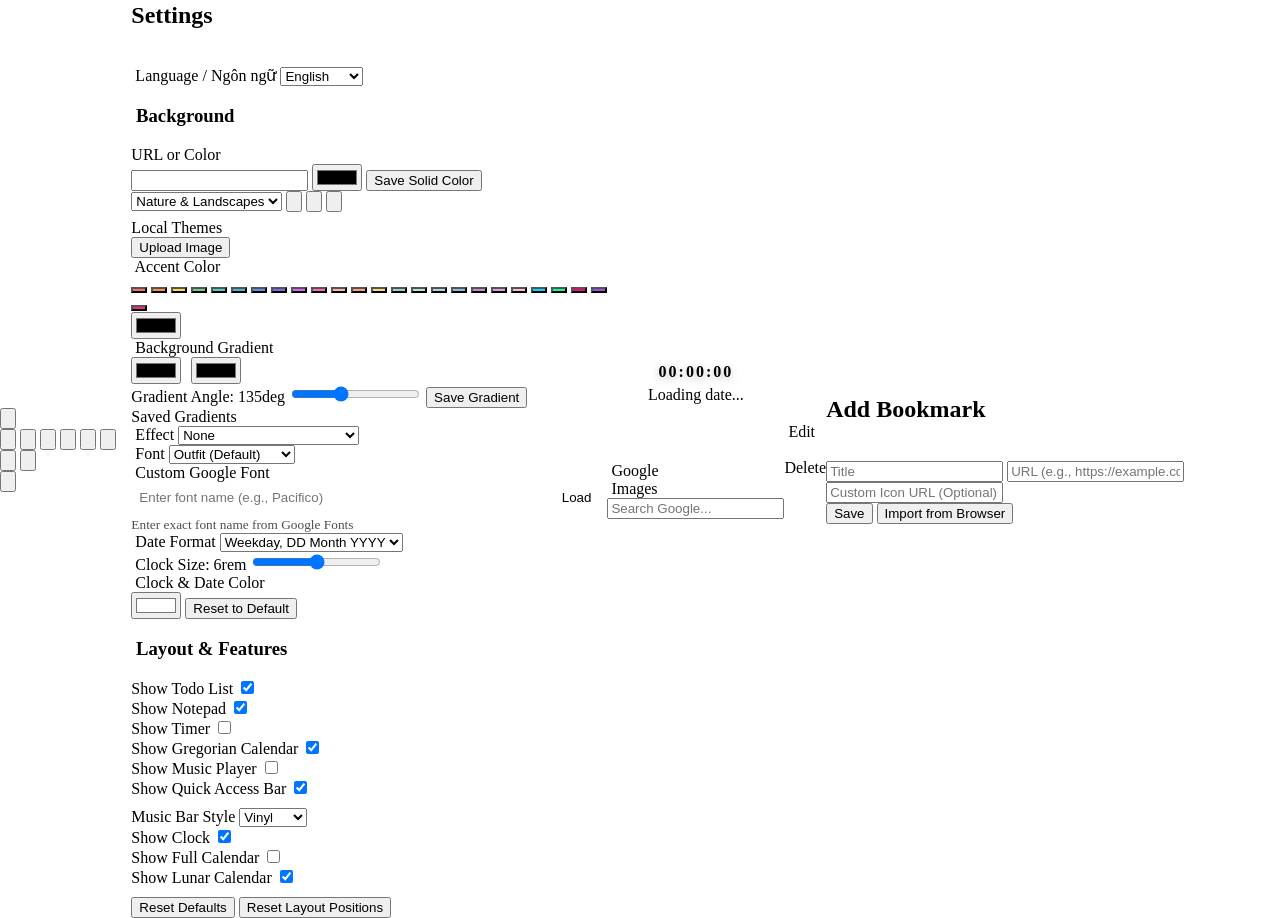
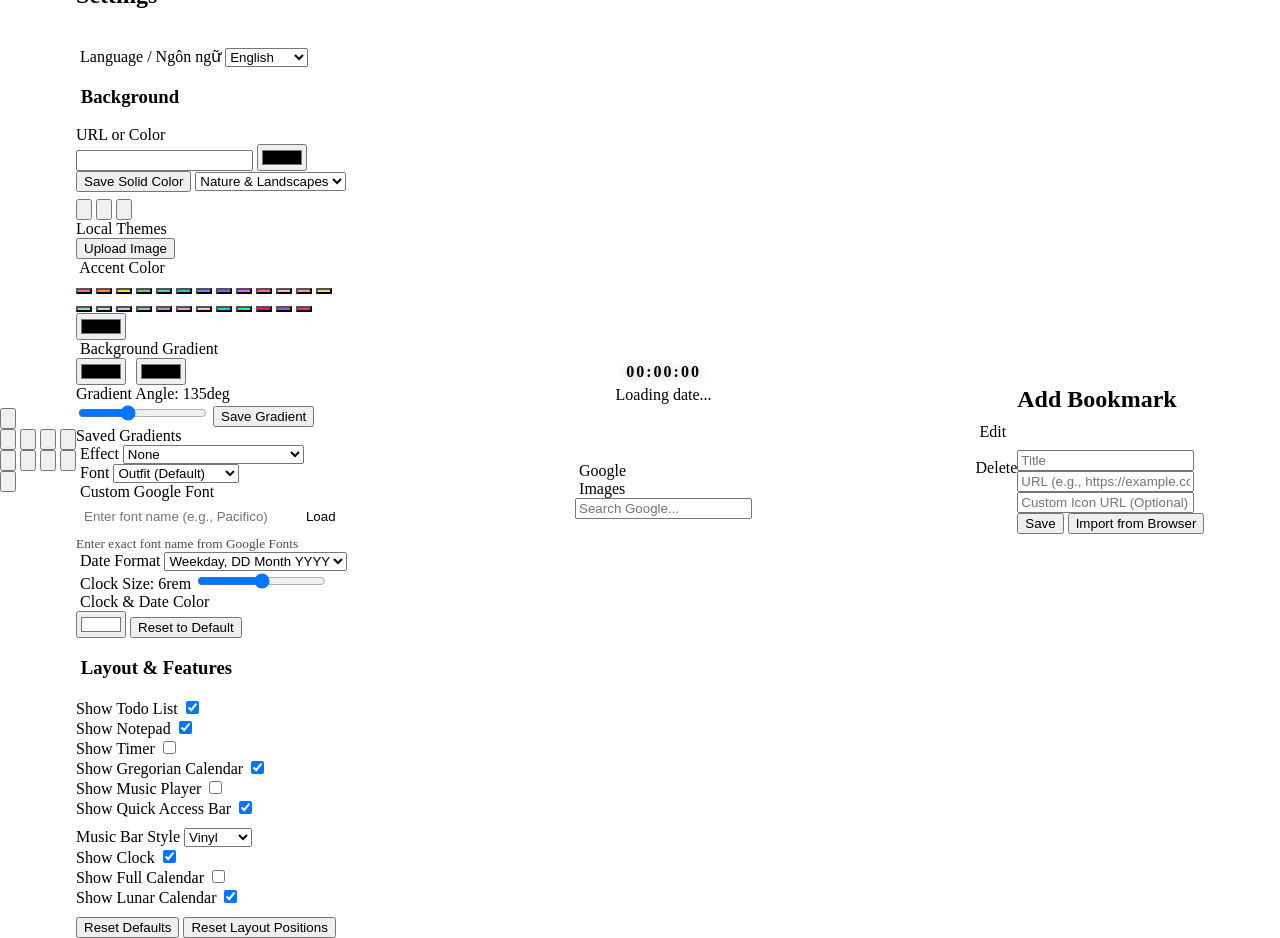

feat: implement Silk and Light Pillar presets management - Added functionality to save and render user-defined Silk and Light Pillar presets. - Integrated UI elements for managing saved presets, including selection and deletion options. - Enhanced performance warnings for settings that may cause lag. - Updated localization files for new UI strings.

--- a/styles/base.css
+++ b/styles/base.css
@@ -91,7 +91,7 @@ i {
   text-align: center;
   align-items: center;
   width: 100%;
-  max-width: 800px;
+  max-width: 1200px;
   margin: 0 auto;
   padding: 20px;
   visibility: hidden;
@@ -455,6 +455,7 @@ body.date-clock-style-round .clock-date-wrap:hover .round-clock-footer-text {
   align-items: center;
   justify-content: center;
   min-height: 45vh;
+  width: 100%;
 }
 
 /* Hide original elements for this style */
